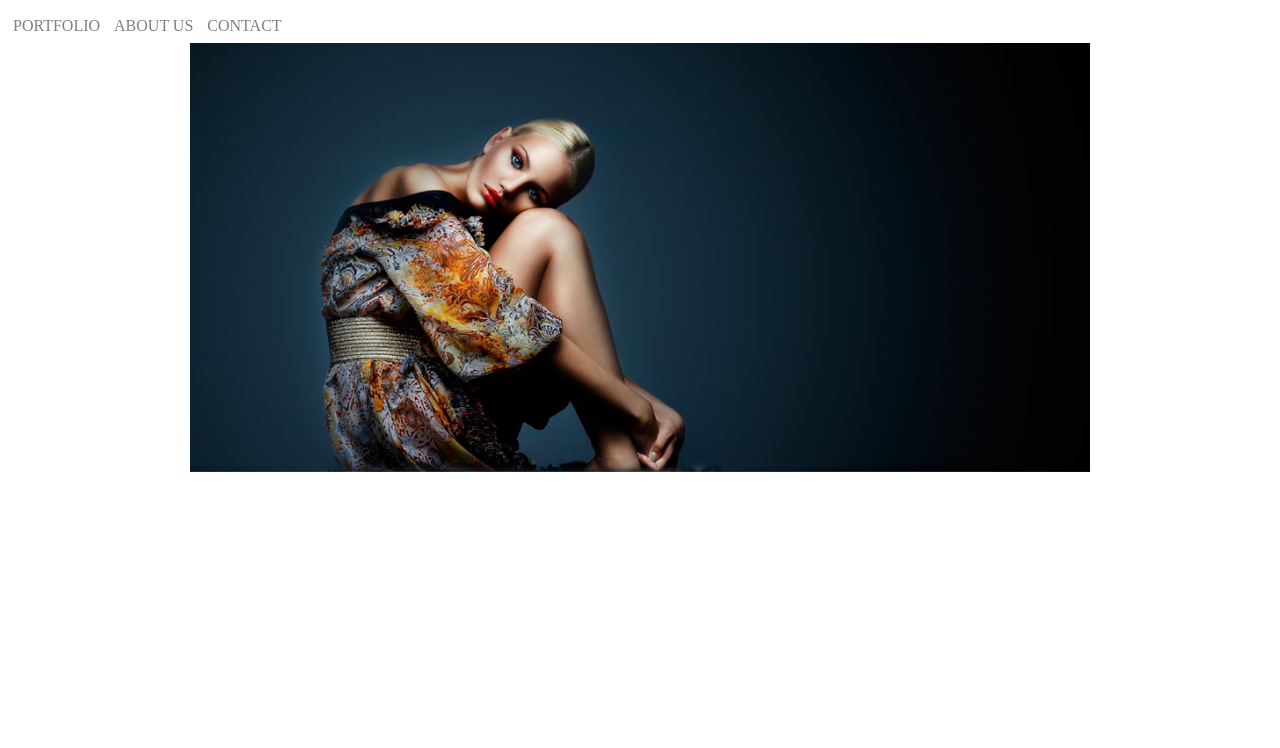
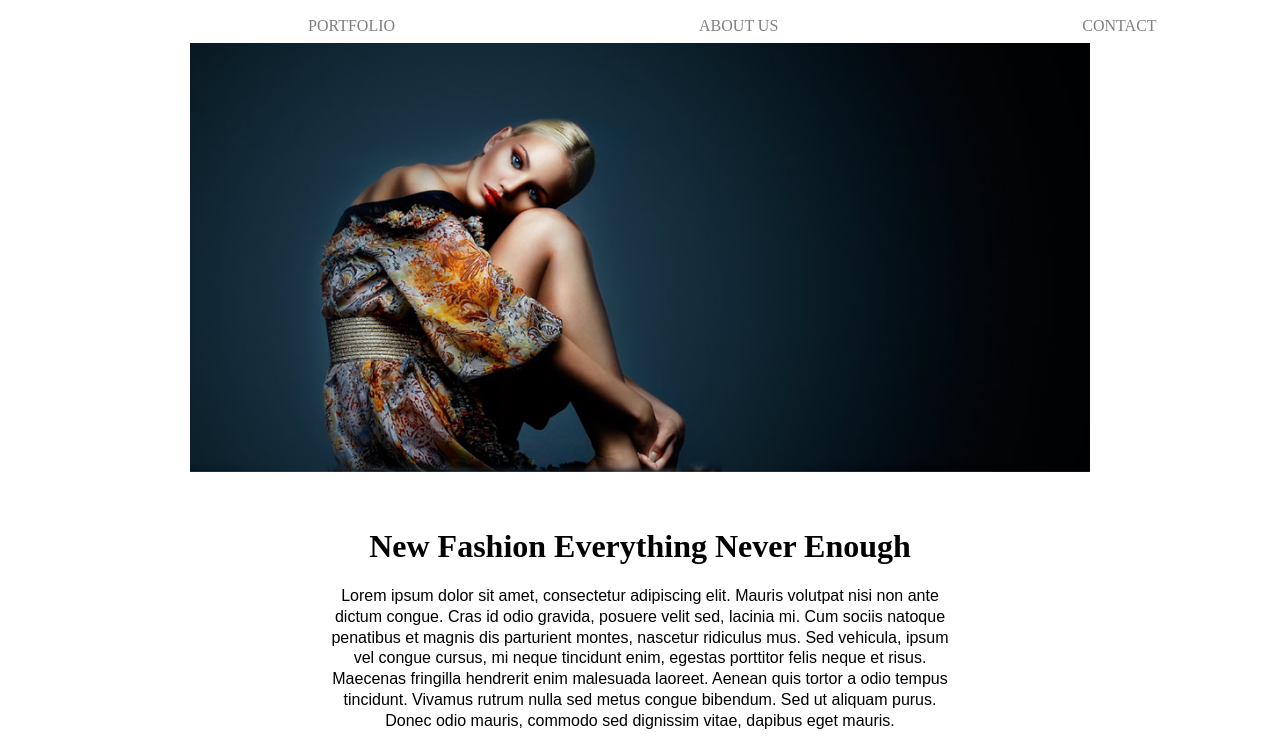
Before and after one commit to MuriloDias10/Projeto-Fashion, a plain HTML site: page index.html in a window 1280 px wide. Shown: the part 75-823 px from the top of the page. Before the commit the page ends 800 px from the top, so only its background shows below. Drawn offline with Linux system fonts and the light colour scheme.

Commit message:
Atualização da estilização do cabeçalho

```diff
--- a/index.html
+++ b/index.html
@@ -27,7 +27,19 @@
 
         </div>
     </header>
+    <main>
+        <h1>New Fashion Everything Never Enough</h1>
 
+        <p class="texto">
+            Lorem ipsum dolor sit amet, consectetur adipiscing elit. Mauris volutpat nisi non ante dictum congue. Cras
+            id odio gravida, posuere velit sed, lacinia mi. Cum sociis natoque penatibus et magnis dis parturient
+            montes, nascetur ridiculus mus. Sed vehicula, ipsum vel congue cursus, mi neque tincidunt enim, egestas
+            porttitor felis neque et risus. Maecenas fringilla hendrerit enim malesuada laoreet. Aenean quis tortor a
+            odio tempus tincidunt. Vivamus rutrum nulla sed metus congue bibendum. Sed ut aliquam purus. Donec odio
+            mauris, commodo sed dignissim vitae, dapibus eget mauris.
+        </p>
+
+    </main>
 
 </body>
 
--- a/style/style.css
+++ b/style/style.css
@@ -19,13 +19,26 @@
 
 .menu-lista li {
     display: inline-block;
-    margin-rigth: 8px;
+
     margin-bottom: 8px;
 }
 
 .menu-link {
     display: inline-block;
-    padding: 0px 5px;
     color: grey;
     text-decoration: none;
+    padding-left: 300px;
 }
+
+h1 {
+    text-align: center;
+}
+
+.texto {
+    text-align: center;
+    font-family: Arial, Helvetica, sans-serif;
+    font-size: 16px;
+    line-height: 1.3;
+    margin-left: 25%;
+    margin-right: 25%;
+}
```
